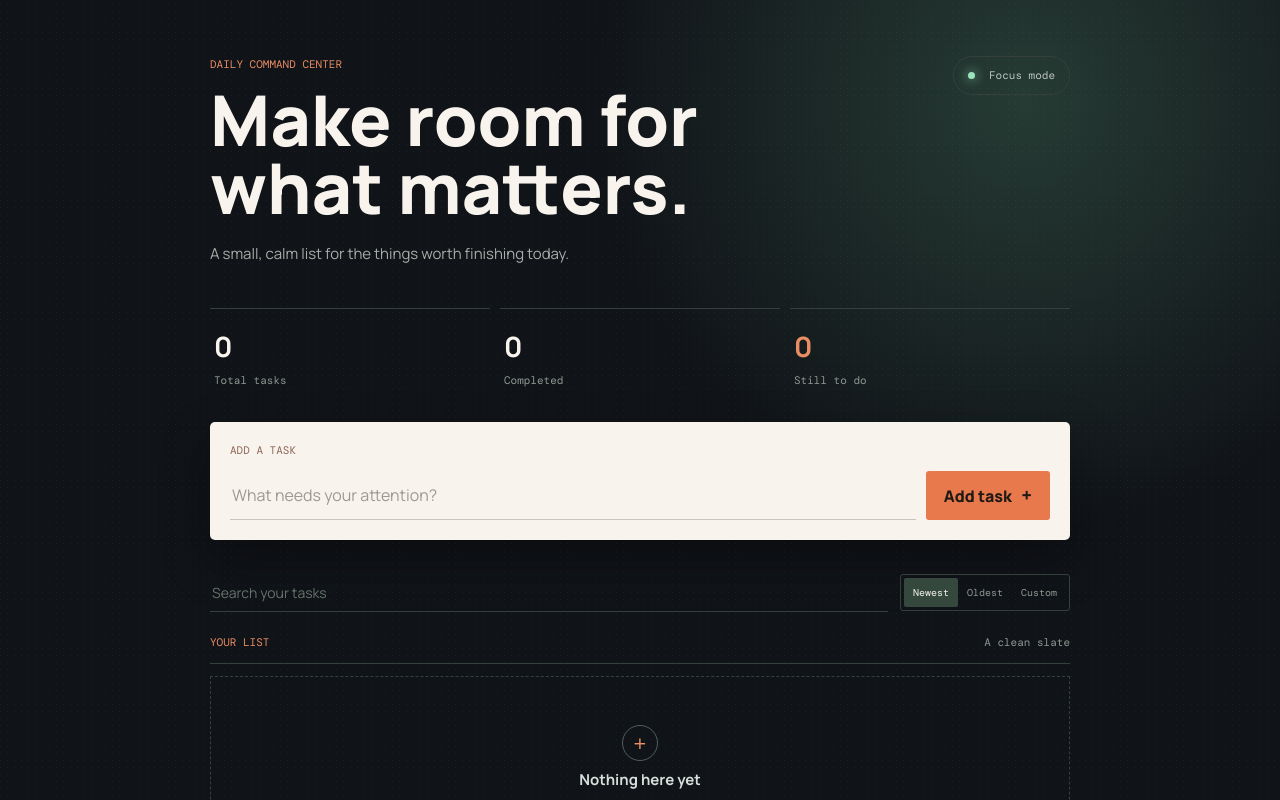
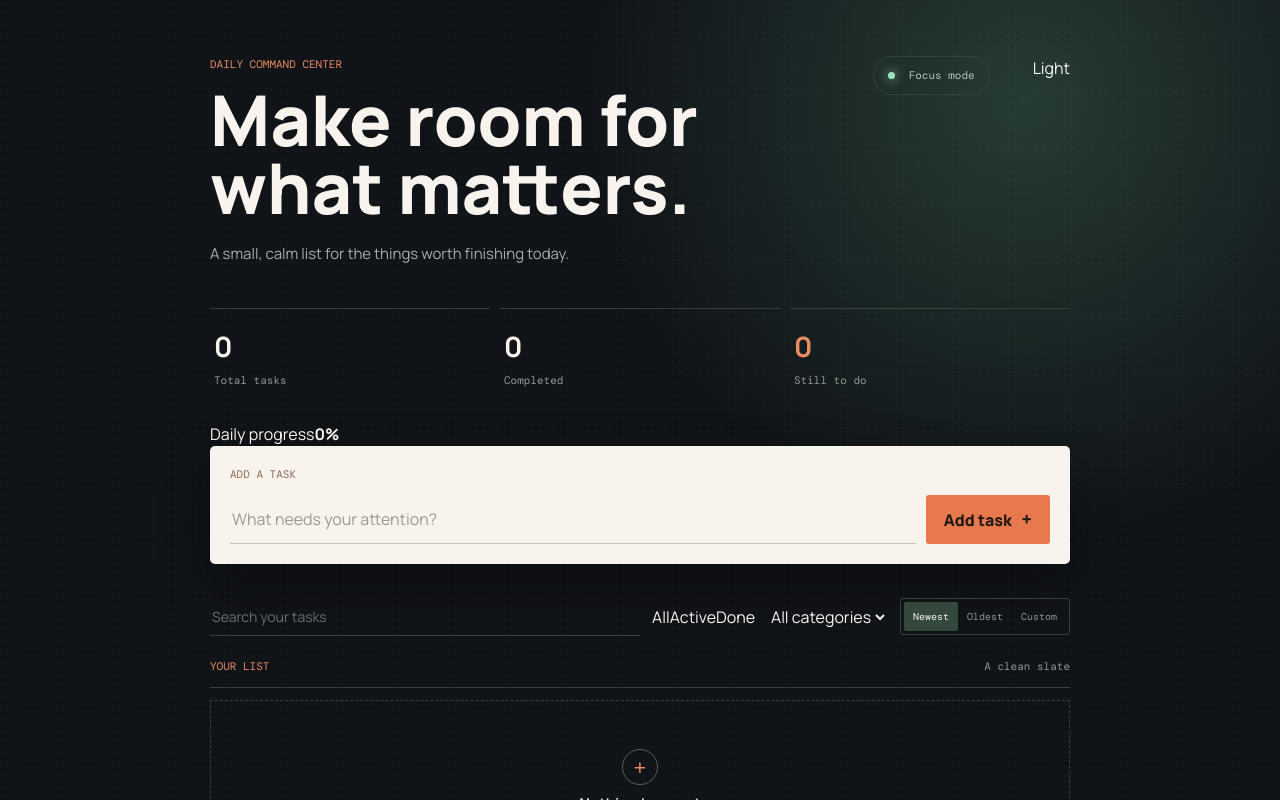
Before and after one commit to sk-jasir-swe/todolist, a React (Vite) app: page / in a window 1280 px wide. Shown: the top 800 px of the page. Built offline with nearby package versions, Linux system fonts and the light colour scheme.

Commit message:
Update App.jsx

```diff
--- a/src/App.jsx
+++ b/src/App.jsx
@@ -1,4 +1,4 @@
-import { useEffect, useState } from "react"
+import { useEffect, useRef, useState } from "react"
 import { todoProvider as TodoProvider } from "./context/todoContext"
 import TodoForm from "./components/TodoForm"
 import TodoItem from "./components/TodoItem"
@@ -7,9 +7,27 @@ const APP_VERSION = "2026.08.24"
 const APP_VERSION_STORAGE_KEY = "todo-app-version"
 
 function App() {
-  const [todos,setTodos]=useState (() => JSON.parse(localStorage.getItem("todos") || "[]"))
+  const [todos,setTodos]=useState (() => {
+    try {
+      const savedTodos = JSON.parse(localStorage.getItem("todos") || "[]")
+      return Array.isArray(savedTodos) ? savedTodos.map((todo) => ({
+        ...todo,
+        category: todo.category || "Personal",
+        priority: todo.priority || "Medium",
+        dueDate: todo.dueDate || ""
+      })) : []
+    } catch {
+      return []
+    }
+  })
   const [searchQuery, setSearchQuery] = useState("")
   const [sortOrder, setSortOrder] = useState("newest")
+  const [filter, setFilter] = useState("all")
+  const [categoryFilter, setCategoryFilter] = useState("All categories")
+  const [theme, setTheme] = useState(() => localStorage.getItem("todo-theme") || "dark")
+  const [deletedTodo, setDeletedTodo] = useState(null)
+  const [completionNotice, setCompletionNotice] = useState(null)
+  const searchRef = useRef(null)
   const [showUpdateNotice, setShowUpdateNotice] = useState(() => {
     const previousVersion = localStorage.getItem(APP_VERSION_STORAGE_KEY)
     return Boolean((previousVersion && previousVersion !== APP_VERSION) || (!previousVersion && todos.length > 0))
@@ -22,10 +40,34 @@ function App() {
   const updateTodo = (id, todo)=>{setTodos((prev)=> prev.map((prevTodo)=>(prevTodo.id === id ? todo:prevTodo)))}
 
 const deleteTodo = (id )=>{
-  setTodos((prev)=> prev.filter((todo)=>todo.id !=id))
+  setTodos((prev)=> {
+    const deletedIndex = prev.findIndex((todo) => todo.id === id)
+    const deleted = prev[deletedIndex]
+    if (deleted) setDeletedTodo({todo: deleted, index: deletedIndex})
+    return prev.filter((todo)=>todo.id !== id)
+  })
 }
 
-const toggleComplete = (id)=>{setTodos((prev)=>  prev.map((prevTodo)=> prevTodo.id === id  ? {...prevTodo, completed :!prevTodo.completed }: prevTodo  ) )}
+const undoDelete = () => {
+  if (!deletedTodo) return
+  setTodos((prev) => {
+    const restored = [...prev]
+    restored.splice(Math.min(deletedTodo.index, restored.length), 0, deletedTodo.todo)
+    return restored
+  })
+  setDeletedTodo(null)
+}
+
+const clearCompleted = () => setTodos((prev) => prev.filter((todo) => !todo.completed))
+
+const toggleComplete = (id)=>{
+  const selectedTodo = todos.find((todo) => todo.id === id)
+  if (selectedTodo && !selectedTodo.completed) {
+    setCompletionNotice({task: selectedTodo.todo})
+    window.setTimeout(() => setCompletionNotice(null), 3200)
+  }
+  setTodos((prev)=> prev.map((prevTodo)=> prevTodo.id === id  ? {...prevTodo, completed :!prevTodo.completed }: prevTodo  ) )
+}
 
 const moveTodo = (id, direction, visibleIds) => {
   setTodos((prev) => {
@@ -52,15 +94,41 @@ useEffect(()=>{
     localStorage.setItem(APP_VERSION_STORAGE_KEY, APP_VERSION)
   }, [])
 
+    useEffect(() => {
+      localStorage.setItem("todo-theme", theme)
+    }, [theme])
+
+    useEffect(() => {
+      const handleShortcut = (event) => {
+        if (event.key === "/" && document.activeElement?.tagName !== "INPUT") {
+          event.preventDefault()
+          searchRef.current?.focus()
+        }
+        if (event.key === "Escape" && document.activeElement === searchRef.current) {
+          setSearchQuery("")
+          searchRef.current.blur()
+        }
+      }
+      window.addEventListener("keydown", handleShortcut)
+      return () => window.removeEventListener("keydown", handleShortcut)
+    }, [])
+
   const visibleTodos = [...todos]
-    .filter((todo) => todo.todo.toLowerCase().includes(searchQuery.trim().toLowerCase()))
+    .filter((todo) => {
+      const matchesSearch = todo.todo.toLowerCase().includes(searchQuery.trim().toLowerCase())
+      const matchesFilter = filter === "all" || (filter === "active" && !todo.completed) || (filter === "completed" && todo.completed)
+      const matchesCategory = categoryFilter === "All categories" || todo.category === categoryFilter
+      return matchesSearch && matchesFilter && matchesCategory
+    })
     .sort((firstTodo, secondTodo) => sortOrder === "manual" ? 0 : sortOrder === "newest"
       ? secondTodo.id - firstTodo.id
       : firstTodo.id - secondTodo.id)
+  const today = new Date().toISOString().slice(0, 10)
+  const dueTodayCount = todos.filter((todo) => todo.dueDate === today && !todo.completed).length
 
   return (
   <TodoProvider value ={{todos,addTodo, updateTodo,deleteTodo,toggleComplete,moveTodo}}>
-   <main className="app-shell">
+   <main className={`app-shell ${theme === "light" ? "app-shell-light" : ""}`}>
      <div className="app-noise" aria-hidden="true" />
      {showUpdateNotice && (
        <div className="update-notice" role="status">
@@ -72,6 +140,16 @@ useEffect(()=>{
          <button type="button" className="update-close" aria-label="Close update message" onClick={() => setShowUpdateNotice(false)}>Close</button>
        </div>
      )}
+     {completionNotice && (
+       <div className="completion-notice" role="status">
+         <span className="completion-mark" aria-hidden="true">OK</span>
+         <div>
+           <strong>Great work!</strong>
+           <span>{completionNotice.task} is complete.</span>
+         </div>
+         <button type="button" className="update-close" aria-label="Close congratulations message" onClick={() => setCompletionNotice(null)}>Close</button>
+       </div>
+     )}
      <section className="todo-board">
        <header className="board-header">
          <div>
@@ -80,6 +158,9 @@ useEffect(()=>{
            <p className="board-subtitle">A small, calm list for the things worth finishing today.</p>
          </div>
          <div className="date-chip"><span className="date-dot" /> Focus mode</div>
+         <button type="button" className="theme-button" onClick={() => setTheme(theme === "dark" ? "light" : "dark")}>
+           {theme === "dark" ? "Light" : "Dark"}
+         </button>
        </header>
 
        <div className="stats-row" aria-label="Todo summary">
@@ -87,6 +168,11 @@ useEffect(()=>{
          <div className="stat-card"><strong>{todos.filter((todo) => todo.completed).length}</strong><span>Completed</span></div>
          <div className="stat-card stat-card-accent"><strong>{todos.filter((todo) => !todo.completed).length}</strong><span>Still to do</span></div>
        </div>
+       <div className="progress-wrap">
+         <div className="progress-label"><span>Daily progress</span><strong>{todos.length ? Math.round((todos.filter((todo) => todo.completed).length / todos.length) * 100) : 0}%</strong></div>
+         <div className="progress-track"><span style={{width: `${todos.length ? (todos.filter((todo) => todo.completed).length / todos.length) * 100 : 0}%`}} /></div>
+       </div>
+      {dueTodayCount > 0 && <div className="reminder-banner" role="status"><strong>{dueTodayCount} task{dueTodayCount === 1 ? "" : "s"} due today</strong><span>Keep your momentum going.</span></div>}
 
        <div className="composer-wrap">
          <p className="section-label">Add a task</p>
@@ -99,10 +185,23 @@ useEffect(()=>{
              type="search"
              placeholder="Search your tasks"
              aria-label="Search your tasks"
+             ref={searchRef}
              value={searchQuery}
              onChange={(e) => setSearchQuery(e.target.value)}
            />
          </label>
+         <div className="filter-controls" aria-label="Filter tasks">
+           {[["all", "All"], ["active", "Active"], ["completed", "Done"]].map(([value, label]) => (
+             <button key={value} type="button" className={`filter-button ${filter === value ? "filter-button-active" : ""}`} onClick={() => setFilter(value)}>{label}</button>
+           ))}
+         </div>
+         <select className="category-filter" aria-label="Filter by category" value={categoryFilter} onChange={(e) => setCategoryFilter(e.target.value)}>
+           <option>All categories</option>
+           <option>Personal</option>
+           <option>Work</option>
+           <option>Study</option>
+           <option>Other</option>
+         </select>
          <div className="sort-controls" aria-label="Sort tasks">
            <button
              type="button"
@@ -150,6 +249,8 @@ useEffect(()=>{
            />
          ))}
        </div>
+      {deletedTodo && <div className="undo-bar" role="status"><span>Task deleted</span><button type="button" onClick={undoDelete}>Undo</button></div>}
+      {todos.some((todo) => todo.completed) && <button type="button" className="clear-completed" onClick={clearCompleted}>Clear completed tasks</button>}
        <footer className="made-by">Made by <strong>The Jasir</strong> <span className="heart-mark" aria-label="with love">&#9829;</span></footer>
      </section>
    </main>
```
